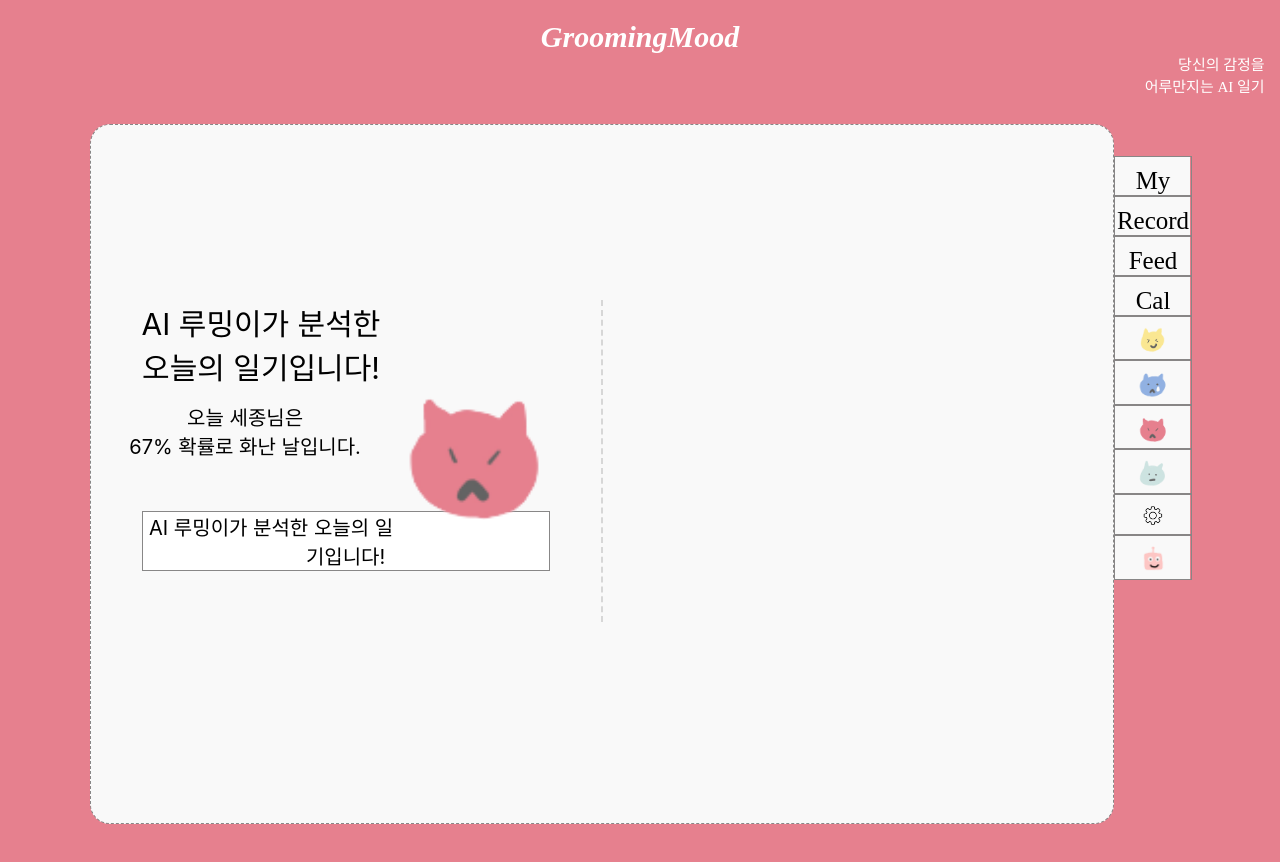
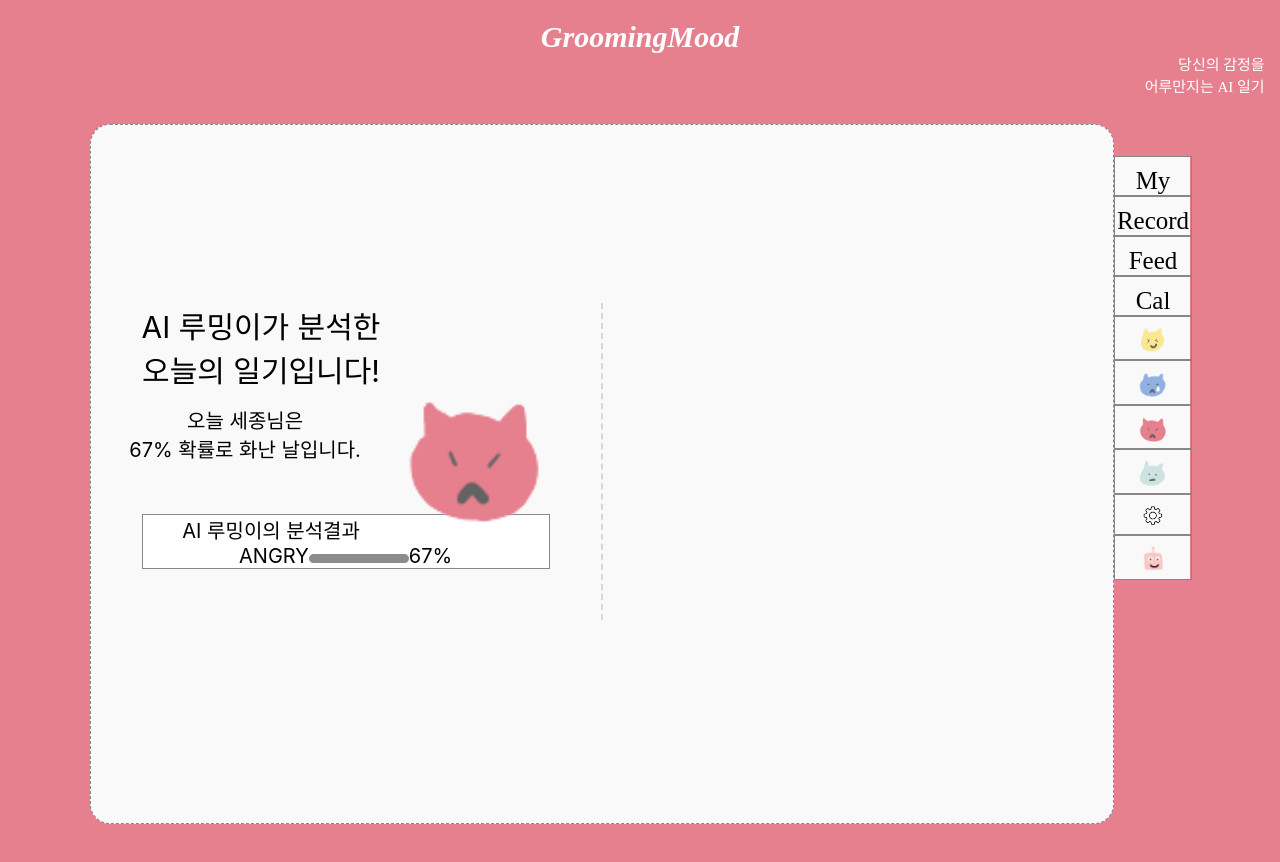
Before and after one commit to Grooming-Mood/front, a React (Create React App) app: page /result in a window 1280 px wide. Shown: the top 862 px of the page. Built offline with nearby package versions, Linux system fonts and the light colour scheme; a web font is replaced by a local one.

Commit message:
Feat : progressbar 추가

```diff
--- a/src/views/Result.jsx
+++ b/src/views/Result.jsx
@@ -5,6 +5,7 @@ import SadIcon from "../assets/image/splash/sad-icon.png";
 import AngryIcon from "../assets/image/splash/angry-icon.png";
 import ChatbotIcon from "../assets/image/splash/chatbot-icon.png";
 import SettingIcon from "../assets/image/splash/setting-icon.png";
+import Progressbar from "../assets/image/result/progressbar.png";
 
 
 
@@ -38,7 +39,10 @@ function Result(props) {
 
                         </div>
                         <div className="result-container-left-row-third">
-                            AI 루밍이가 분석한 오늘의 일기입니다!
+                            AI 루밍이의 분석결과<br/>
+                            ANGRY
+                            <img src={Progressbar} alt="Progressbar" style={{"width":"100px","hight":"100px"}}/>
+                            67%
                         </div>
                     </div>
                     <div className="result-container-right">
```
Also changed, not shown: src/assets/image/result/progressbar.png (added).
